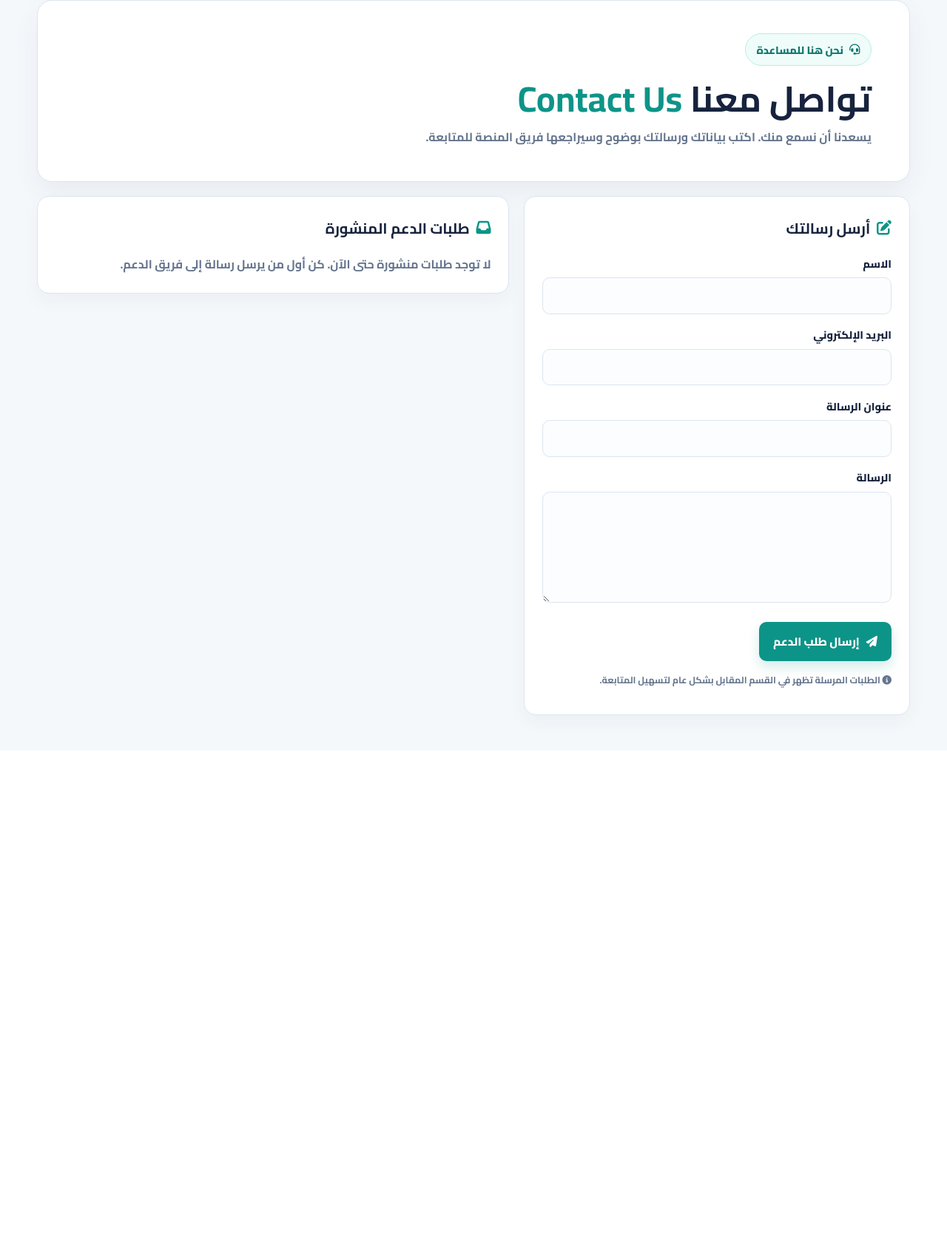
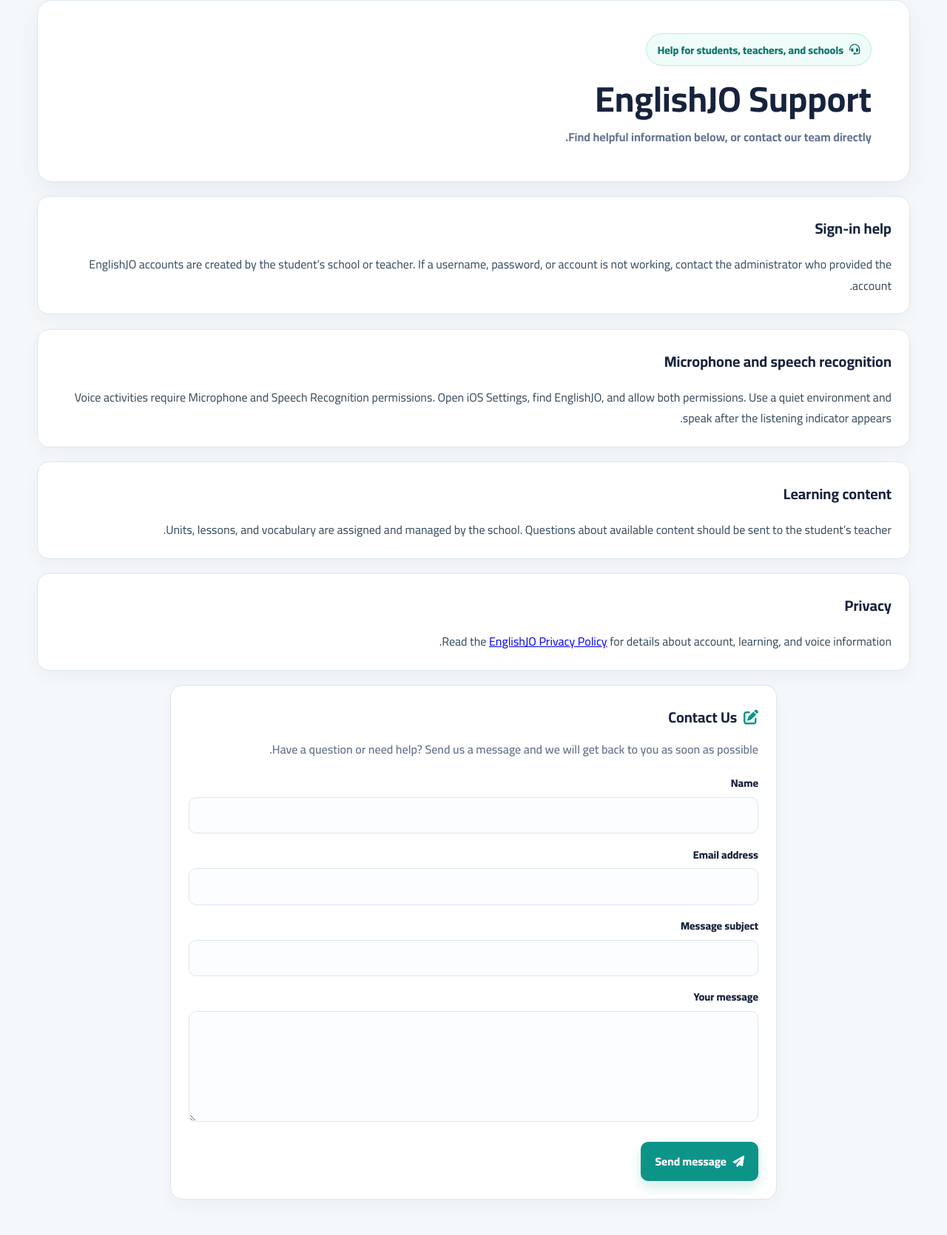
Before and after one commit to hammadrv/englishjo, a Flask app: page /support in a window 1280 px wide. Shown: the part 82-1752 px from the top of the page at 74% size. Before the commit the page ends 1065 px from the top, so only its background shows below. Run offline with Flask 2, Linux system fonts and the light colour scheme; data that the repository does not hold is empty; parts of the project's set-up code (start-up, migrations or seed data) failed here and were passed over.

Commit message:
Keep support information and hide submitted requests

```diff
--- a/app.py
+++ b/app.py
@@ -637,16 +637,8 @@
             form_data = {'name': '', 'email': '', 'subject': '', 'message': ''}
             submitted = True
 
-    conn = get_db_connection()
-    requests = conn.execute('''
-        SELECT id, name, email, subject, message, created_at
-        FROM support_requests
-        ORDER BY datetime(created_at) DESC, id DESC
-    ''').fetchall()
-    conn.close()
     return render_template(
         'support.html',
-        support_requests=requests,
         form_data=form_data,
         error=error,
         submitted=submitted,
--- a/templates/support.html
+++ b/templates/support.html
@@ -3,7 +3,7 @@
 <head>
     <meta charset="UTF-8">
     <meta name="viewport" content="width=device-width, initial-scale=1.0">
-    <title>تواصل معنا | Contact Us | منصة EnglishJo</title>
+    <title>EnglishJO Support &amp; Contact Us</title>
     <link rel="preconnect" href="https://fonts.googleapis.com">
     <link rel="preconnect" href="https://fonts.gstatic.com" crossorigin>
     <link href="https://fonts.googleapis.com/css2?family=Cairo:wght@400;600;700;800;900&family=Outfit:wght@600;700;800;900&display=swap" rel="stylesheet">
@@ -48,6 +48,12 @@
         .panel { background: var(--surface); border: 1px solid var(--line); border-radius: 16px; padding: clamp(1rem, 3vw, 1.5rem); box-shadow: 0 10px 25px rgba(23, 35, 61, .04); }
         .panel h2 { display: flex; align-items: center; gap: .55rem; margin: 0 0 1rem; font-size: 1.25rem; }
         .panel h2 i { color: var(--teal); }
+        .info-stack { display: grid; gap: 1.2rem; margin-top: 1.2rem; }
+        .info-card { margin: 0; }
+        .info-card h2 { color: var(--navy); }
+        .info-card p, .contact-intro { margin: 0; color: #34495b; line-height: 1.8; }
+        .contact-panel { margin: 1.2rem auto 0; max-width: 820px; }
+        .contact-intro { margin: -.35rem 0 1.1rem; color: var(--muted); font-weight: 600; }
         .field { margin-bottom: .9rem; }
         label { display: block; margin-bottom: .35rem; color: var(--navy); font-size: .9rem; font-weight: 800; }
         input, textarea { width: 100%; border: 1.5px solid var(--line); border-radius: 10px; background: #fbfdff; color: var(--navy); font: 600 .95rem/1.65 'Cairo', sans-serif; outline: none; padding: .7rem .85rem; transition: border-color .2s, box-shadow .2s, background .2s; }
@@ -75,7 +81,6 @@
             .support-nav { align-items: flex-start; }
             .brand { font-size: .92rem; }
             .hero { padding-block: 1.6rem; }
-            .content-grid { grid-template-columns: 1fr; }
             .request-list { max-height: none; }
         }
         @media (max-width: 430px) {
@@ -94,63 +99,60 @@
         </nav>
 
         <section class="hero" aria-labelledby="support-title">
-            <div class="hero-kicker"><i class="fa-solid fa-headset" aria-hidden="true"></i><span>نحن هنا للمساعدة</span></div>
-            <h1 id="support-title">تواصل معنا <span style="color: var(--teal);">Contact Us</span></h1>
-            <p>يسعدنا أن نسمع منك. اكتب بياناتك ورسالتك بوضوح وسيراجعها فريق المنصة للمتابعة.</p>
+            <div class="hero-kicker"><i class="fa-solid fa-headset" aria-hidden="true"></i><span>Help for students, teachers, and schools</span></div>
+            <h1 id="support-title">EnglishJO Support</h1>
+            <p>Find helpful information below, or contact our team directly.</p>
         </section>
 
-        <section class="content-grid">
-            <div class="panel">
-                <h2><i class="fa-solid fa-pen-to-square" aria-hidden="true"></i><span>أرسل رسالتك</span></h2>
+        <section class="info-stack" aria-label="Support information">
+            <article class="panel info-card">
+                <h2>Sign-in help</h2>
+                <p>EnglishJO accounts are created by the student’s school or teacher. If a username, password, or account is not working, contact the administrator who provided the account.</p>
+            </article>
+            <article class="panel info-card">
+                <h2>Microphone and speech recognition</h2>
+                <p>Voice activities require Microphone and Speech Recognition permissions. Open iOS Settings, find EnglishJO, and allow both permissions. Use a quiet environment and speak after the listening indicator appears.</p>
+            </article>
+            <article class="panel info-card">
+                <h2>Learning content</h2>
+                <p>Units, lessons, and vocabulary are assigned and managed by the school. Questions about available content should be sent to the student’s teacher.</p>
+            </article>
+            <article class="panel info-card">
+                <h2>Privacy</h2>
+                <p>Read the <a href="https://englishjo.com/privacy">EnglishJO Privacy Policy</a> for details about account, learning, and voice information.</p>
+            </article>
+        </section>
+
+        <section class="panel contact-panel" aria-labelledby="contact-title">
+            <h2 id="contact-title"><i class="fa-solid fa-pen-to-square" aria-hidden="true"></i><span>Contact Us</span></h2>
+            <p class="contact-intro">Have a question or need help? Send us a message and we will get back to you as soon as possible.</p>
             {% if submitted %}
-                    <div class="alert success" role="status"><i class="fa-solid fa-circle-check" aria-hidden="true"></i><span>تم إرسال طلب الدعم بنجاح، وأصبح ظاهرًا في قائمة الطلبات.</span></div>
+                <div class="alert success" role="status"><i class="fa-solid fa-circle-check" aria-hidden="true"></i><span>Thank you. Your message was sent successfully. We will contact you as soon as possible.</span></div>
             {% endif %}
             {% if error %}
                 <div class="alert error" role="alert"><i class="fa-solid fa-circle-exclamation" aria-hidden="true"></i><span>{{ error }}</span></div>
             {% endif %}
             <form method="post" action="{{ url_for('support') }}">
                 <div class="field">
-                        <label for="support-name">الاسم</label>
+                    <label for="support-name">Name</label>
                     <input id="support-name" name="name" type="text" value="{{ form_data.name }}" autocomplete="name" minlength="2" maxlength="100" required>
                 </div>
                 <div class="field">
-                        <label for="support-email">البريد الإلكتروني</label>
+                    <label for="support-email">Email address</label>
                     <input id="support-email" name="email" type="email" value="{{ form_data.email }}" autocomplete="email" maxlength="254" required>
                 </div>
                 <div class="field">
-                        <label for="support-subject">عنوان الرسالة</label>
+                    <label for="support-subject">Message subject</label>
                     <input id="support-subject" name="subject" type="text" value="{{ form_data.subject }}" maxlength="180" required>
                 </div>
                 <div class="field">
-                        <label for="support-message">الرسالة</label>
+                    <label for="support-message">Your message</label>
                     <textarea id="support-message" name="message" maxlength="5000" required>{{ form_data.message }}</textarea>
                 </div>
                 <div class="form-actions">
-                        <button class="submit-button" type="submit"><i class="fa-solid fa-paper-plane" aria-hidden="true"></i><span>إرسال طلب الدعم</span></button>
+                    <button class="submit-button" type="submit"><i class="fa-solid fa-paper-plane" aria-hidden="true"></i><span>Send message</span></button>
                 </div>
             </form>
-                <p class="public-note"><i class="fa-solid fa-circle-info" aria-hidden="true"></i> الطلبات المرسلة تظهر في القسم المقابل بشكل عام لتسهيل المتابعة.</p>
-            </div>
-
-            <div class="panel">
-                <h2><i class="fa-solid fa-inbox" aria-hidden="true"></i><span>طلبات الدعم المنشورة</span></h2>
-                {% if support_requests %}
-                    <div class="request-list">
-                        {% for item in support_requests %}
-                            <article class="request-item">
-                                <div class="request-header">
-                                    <h3 class="request-subject">{{ item.subject }}</h3>
-                                    <time class="request-date" datetime="{{ item.created_at }}">{{ item.created_at }}</time>
-                                </div>
-                                <div class="request-meta">{{ item.name }} · {{ item.email }}</div>
-                                <p class="request-message">{{ item.message }}</p>
-                            </article>
-                        {% endfor %}
-                    </div>
-                {% else %}
-                    <p class="empty-state">لا توجد طلبات منشورة حتى الآن. كن أول من يرسل رسالة إلى فريق الدعم.</p>
-                {% endif %}
-            </div>
         </section>
     </main>
 </body>
```
Lines whose indentation alone changed are shown as unchanged.
